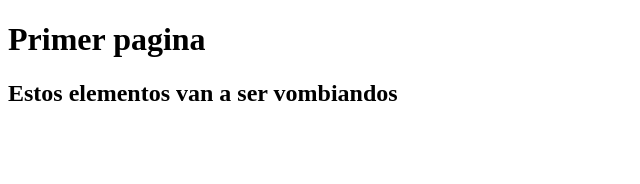
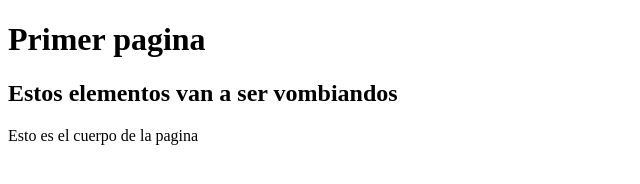
Before and after one commit to jespinoza711/RepoEjemplo, a plain HTML site: page index.html in a window 1280 px wide. Shown: the whole page, without its empty margins (0-640 px from the left). Drawn offline with Linux system fonts and the light colour scheme.

Commit message:
Se agrego cuerpo a la pagin

```diff
--- a/index.html
+++ b/index.html
@@ -7,5 +7,6 @@
     <body>
         <h1>Primer pagina</h1>
         <h2>Estos elementos van a ser vombiandos</h2>
+        Esto es el cuerpo de la pagina
     </body>
 </html>
```
